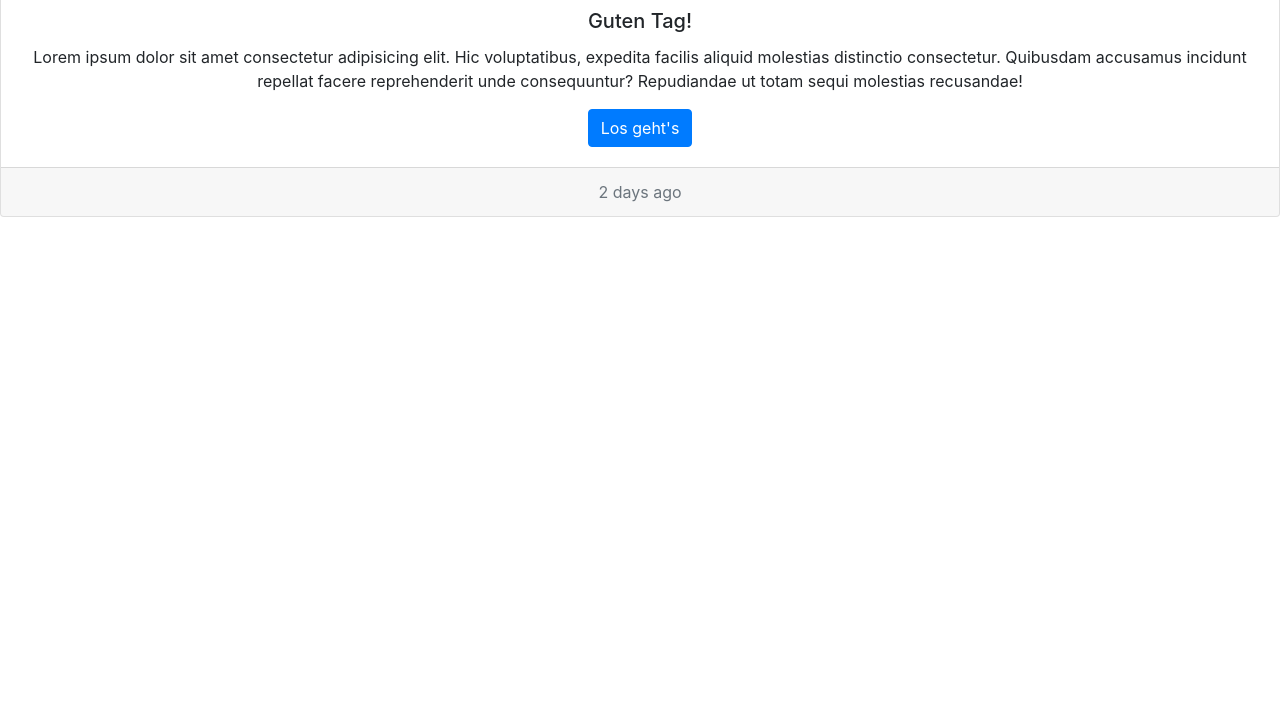
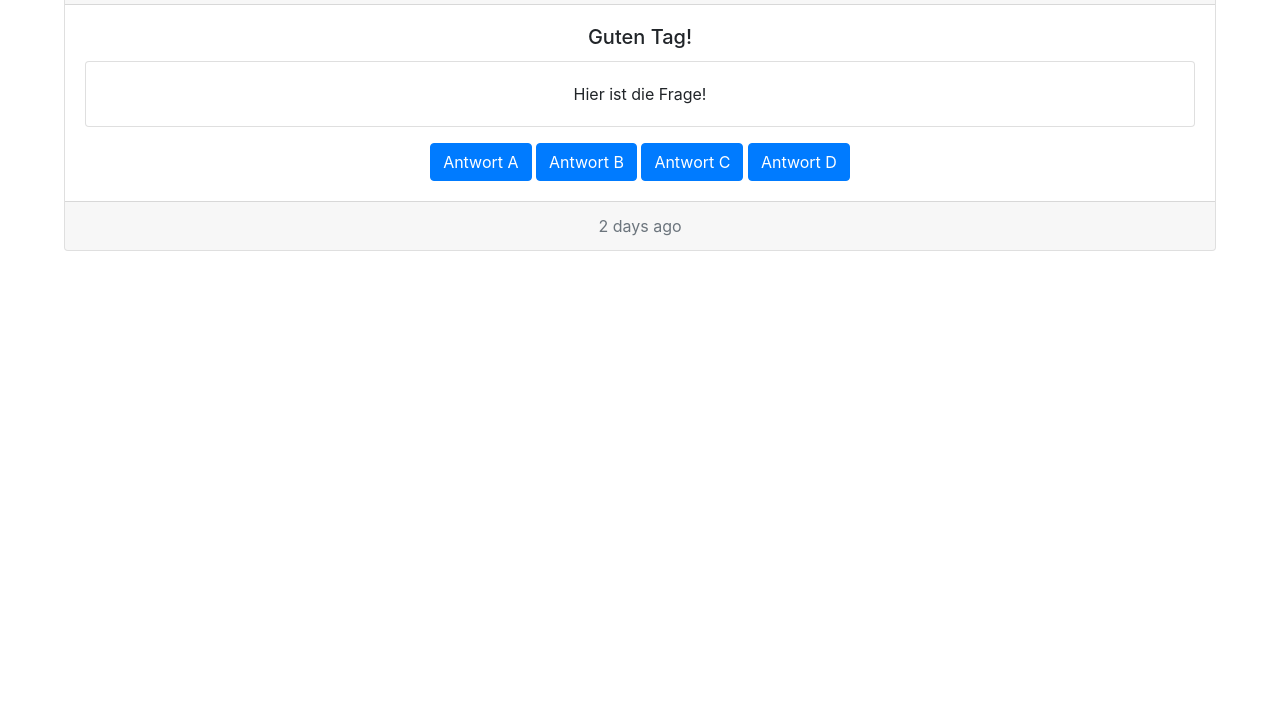
Before and after one commit to Hanmuni/quizapp, a plain HTML site: page index.html in a window 1280 px wide. Shown: the part 93-800 px from the top of the page. Drawn offline with nearby package versions, Linux system fonts and the light colour scheme.

Commit message:
Added basic stylesheet

```diff
--- a/index.html
+++ b/index.html
@@ -1,7 +1,8 @@
 <html>
     <head>
         <title>QuizApp</title>
-        <link rel="stylesheet" href="node_modules/bootstrap/dist/css/bootstrap.min.css"
+        <link rel="stylesheet" href="node_modules/bootstrap/dist/css/bootstrap.min.css">
+        <link rel="stylesheet" href="style.css"
     </head>
     <body>
         <div class="card text-center">
@@ -10,8 +11,17 @@
             </div>
             <div class="card-body">
               <h5 class="card-title"> Guten Tag!</h5>
-              <p class="card-text">Lorem ipsum dolor sit amet consectetur adipisicing elit. Hic voluptatibus, expedita facilis aliquid molestias distinctio consectetur. Quibusdam accusamus incidunt repellat facere reprehenderit unde consequuntur? Repudiandae ut totam sequi molestias recusandae!</p>
-              <a href="#" class="btn btn-primary"> Los geht's </a>
+              <div class="card">
+                <div class="card-body">
+                  Hier ist die Frage!
+                </div>
+              </div>
+              <div class="mt-3">
+              <a href="#" class="btn btn-primary"> Antwort A </a>
+              <a href="#" class="btn btn-primary"> Antwort B </a>
+              <a href="#" class="btn btn-primary"> Antwort C </a>
+              <a href="#" class="btn btn-primary"> Antwort D </a>
+            </div>
             </div>
             <div class="card-footer text-muted">
               2 days ago
--- /dev/null
+++ b/style.css
@@ -0,0 +1,5 @@
+body {
+    padding: 16px;
+    padding-left: 64px;
+    padding-right: 64px;
+}
```
Also changed, not shown: package-lock.json (added), 2 other files.
